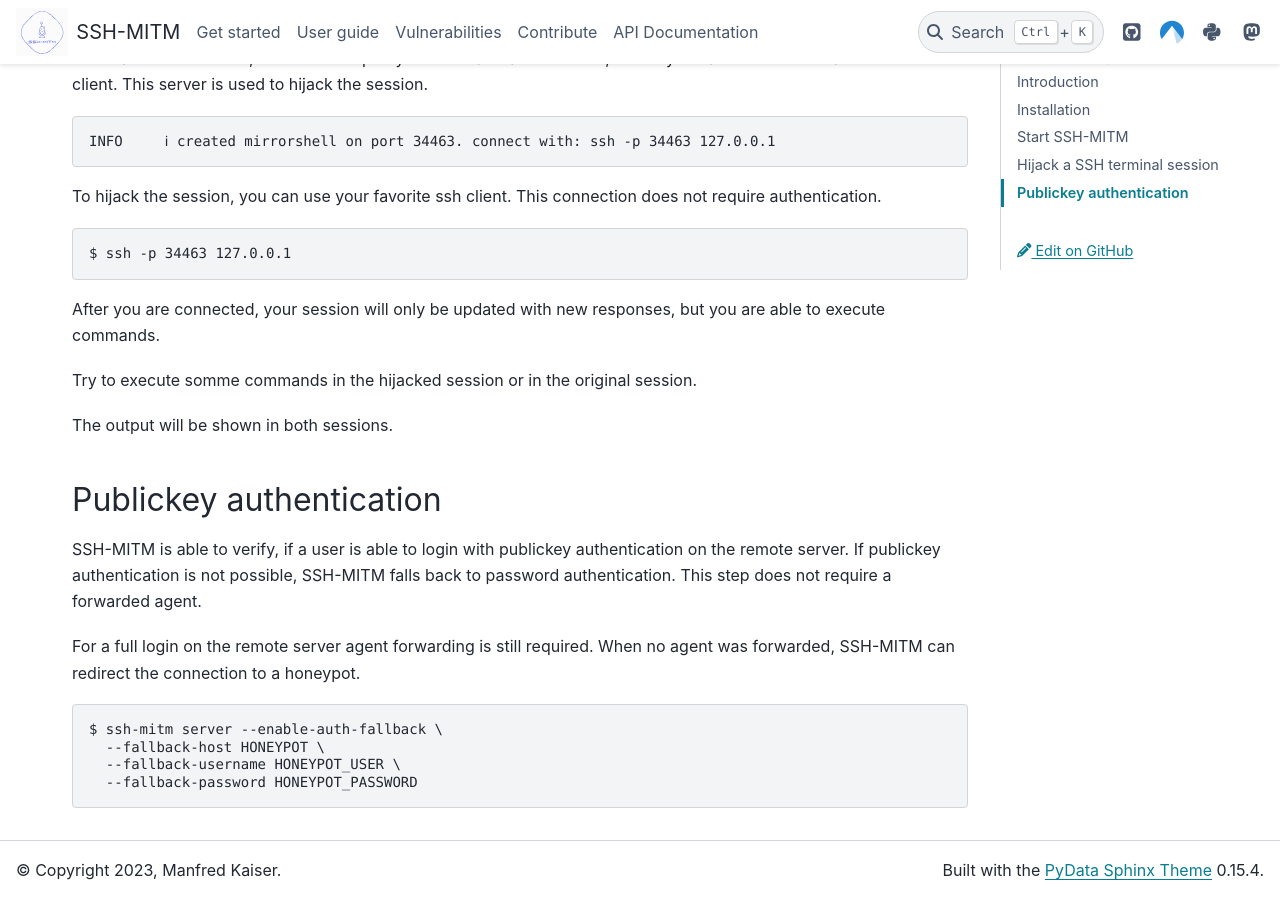
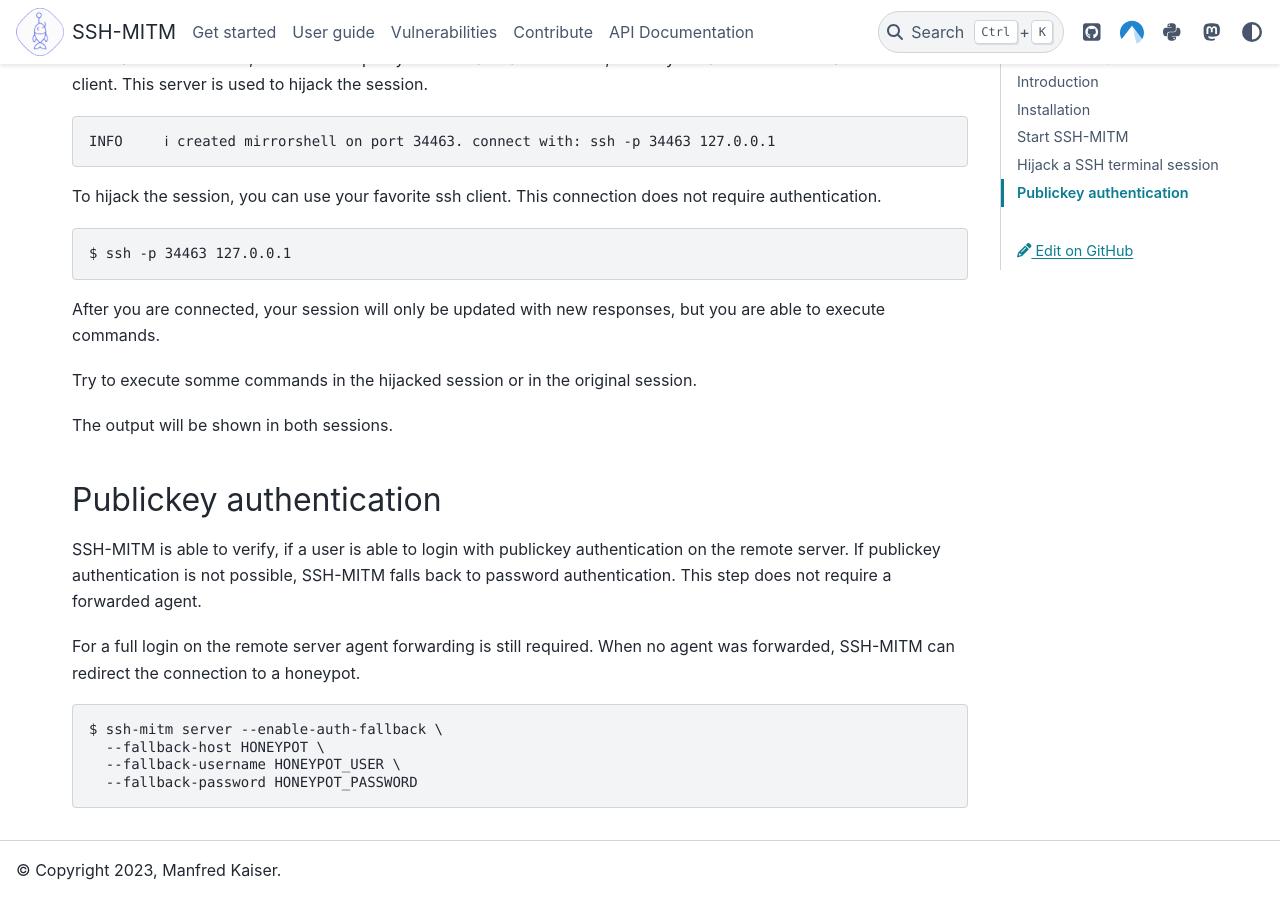
Before and after one commit to ssh-mitm/ssh-mitm, a Sphinx documentation site: the page built from doc/index.rst, in a window 1280 px wide and 900 px high, scrolled down 3036 px. Built offline with Sphinx 7.4.7 and the PyData theme 0.15.4, drawn with Linux system fonts in a browser that asks for light colours; pages that are not in the unit, such as notebooks, are missing from menus.

Commit message:
fixed some bugs in sphinx documentation

```diff
--- a/doc/conf.py
+++ b/doc/conf.py
@@ -41,7 +41,7 @@
     "**": ["sidebar-nav-bs"]
 }
 html_title = "SSH-MITM"
-html_logo = "_static/ssh-mitm-logo.svg"
+html_logo = "_static/ssh-mitm-64.png"
 
 
 html_theme_options = {
@@ -49,11 +49,12 @@
         "text": "SSH-MITM",
     },
     "github_url": "https://github.com/ssh-mitm/ssh-mitm",
-    "navbar_end": ["navbar-icon-links.html"],
+    "navbar_end": ["navbar-icon-links.html", "theme-switcher"],
     "navbar_align": "left",
 
     "secondary_sidebar_items": ["page-toc", "edit-this-page"],
     "footer_start": ["copyright"],
+    "footer_end": [],
     "show_prev_next": False,
     "navigation_with_keys": False,
     "icon_links": [
@@ -87,7 +88,7 @@
     "github_user": "ssh-mitm",
     "github_repo": "ssh-mitm",
     "github_version": "develop",
-    "doc_path": "doc",
+    "doc_path": "doc"
 }
 
 notfound_no_urls_prefix = True
```
Also changed, not shown: doc/_static/ssh-mitm-128.png (added), doc/_static/ssh-mitm-256.png (added), doc/_static/ssh-mitm-64.png (added).
